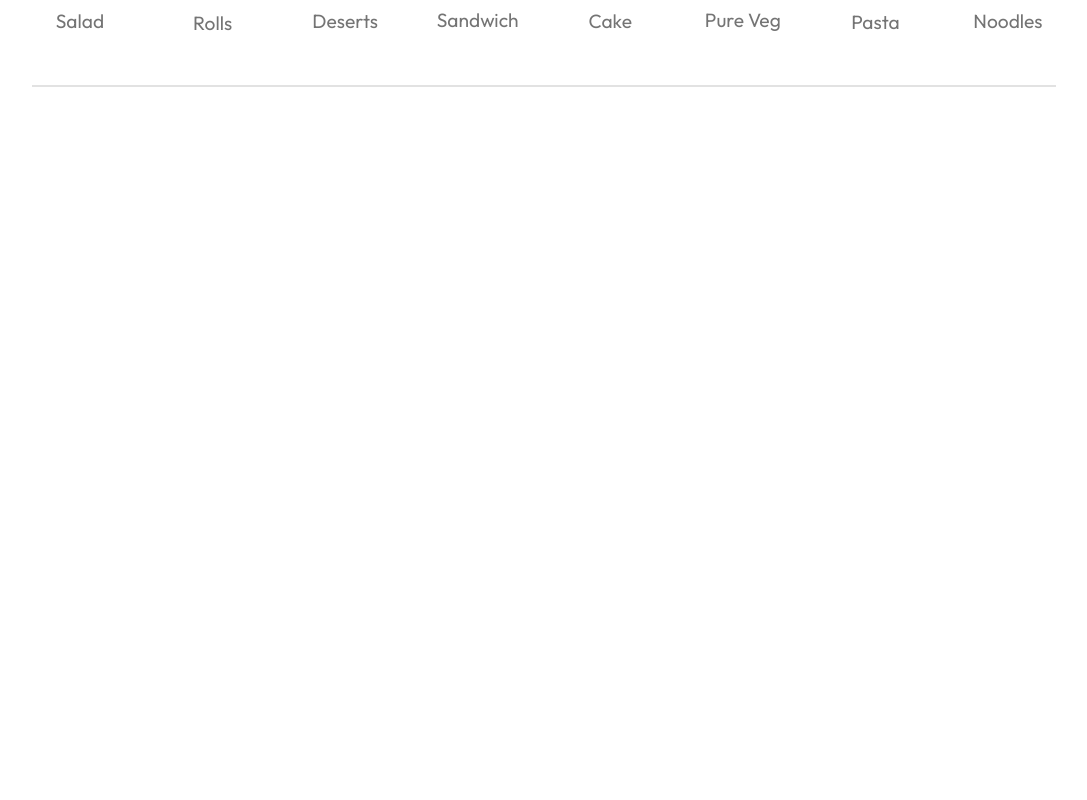
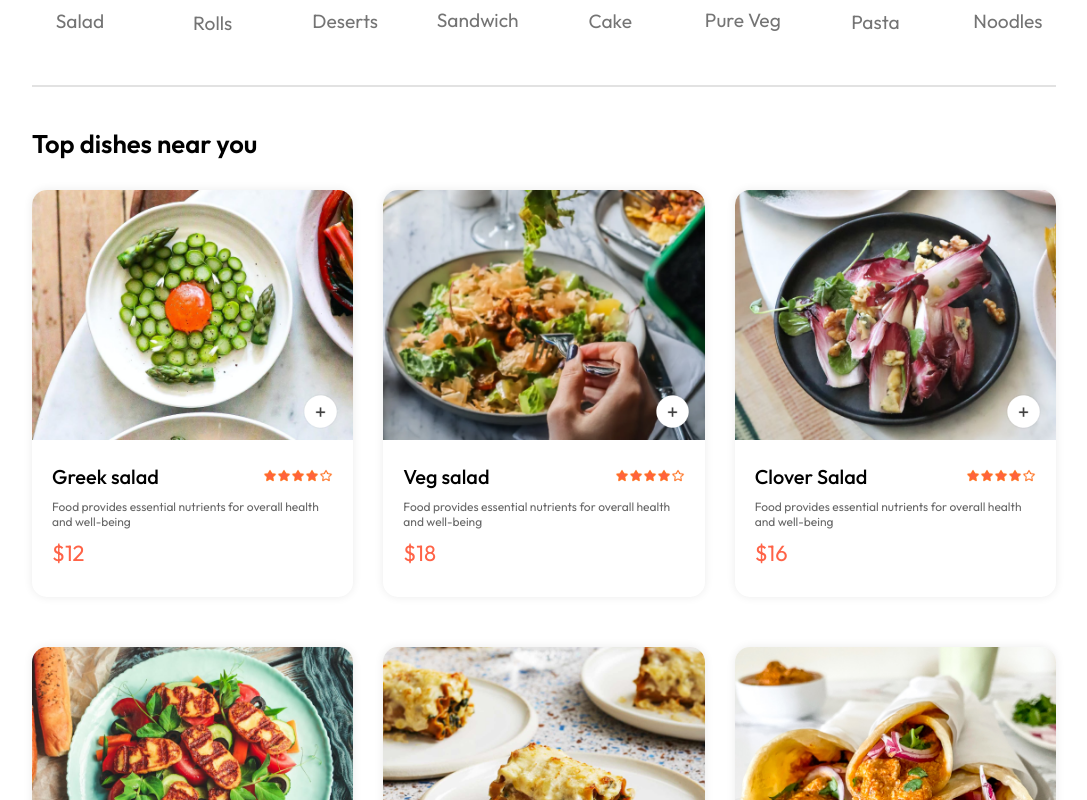
Before and after one commit to Habib0011/food-delivery-frontend, a React app: page / in a window 1280 px wide. Shown: the part 820-1620 px from the top of the page, without its empty margins (96-1183 px from the left). Before the commit the page ends 917 px from the top, so only its background shows below. Built offline with nearby package versions, Linux system fonts and the light colour scheme; the HTML template or start-up script is replaced by a standard one.

Commit message:
display food done

```diff
--- /dev/null
+++ b/src/Context/StoreContext.jsx
@@ -0,0 +1,16 @@
+import { createContext } from "react"
+import { food_list } from "../assets/assets";
+
+export const StoreContext = createContext(null);
+
+const StoreContextProvider = (props) => {
+    const contextValue = {
+        food_list
+    }
+    return (
+        <StoreContext.Provider value={contextValue}>
+            {props.children}
+        </StoreContext.Provider>
+    )
+}
+export default StoreContextProvider
--- /dev/null
+++ b/src/components/FoodDisplay/FoodDisplay.css
@@ -0,0 +1,16 @@
+.food-display {
+    margin-top: 30px;
+}
+
+.food-display h2 {
+    font-size: max(2vw, 24px);
+    font-weight: 600;
+}
+
+.food-display-list {
+    display: grid;
+    grid-template-columns: repeat(auto-fill, minmax(240px, 1fr));
+    margin-top: 30px;
+    gap: 30px;
+    row-gap: 50px;
+}
--- /dev/null
+++ b/src/components/FoodDisplay/FoodDisplay.jsx
@@ -0,0 +1,24 @@
+import React, { useContext } from 'react';
+import './FoodDisplay.css'
+import { StoreContext } from '../../Context/StoreContext';
+import FoodItem from '../FoodItem/FoodItem';
+
+const FoodDisplay = ({ category }) => {
+    const { food_list } = useContext(StoreContext)
+    console.log(food_list)
+    return (
+        <div className='food-display' id="food-display">
+            <h2>Top dishes near you</h2>
+            <div className='food-display-list'>
+                {
+                    food_list.map((item, index) => {
+                        return <FoodItem key={index} id={item._id} name={item.name} image={item.image} price={item.price} description={item.description}></FoodItem>
+                    })
+                }
+            </div>
+
+        </div>
+    );
+};
+
+export default FoodDisplay;
--- /dev/null
+++ b/src/components/FoodItem/FoodItem.css
@@ -0,0 +1,72 @@
+.food-item {
+    width: 100%;
+    margin: auto;
+    border-radius: 15px;
+    box-shadow: 0px 0px 10px #00000015;
+    transition: 0.3s;
+    animation: fadeIn 1s;
+}
+
+.food-item-img {
+    width: 100%;
+    border-radius: 15px 15px 0px 0px;
+}
+
+.food-item-info {
+    padding: 20px;
+}
+
+.food-item-name-rating {
+    display: flex;
+    justify-content: space-between;
+    align-items: center;
+    margin-bottom: 10px;
+}
+
+.food-item-name-rating p {
+    font-size: 20px;
+    font-weight: 500;
+}
+
+.food-item-name-rating img {
+    width: 70px;
+}
+
+.food-item-desc {
+    font-size: 12px;
+    color: #676767;
+
+}
+
+.food-item-price {
+    color: tomato;
+    font-size: 22px;
+    margin: 10px 0;
+    font-weight: 500px;
+}
+
+.food-item-img-container {
+    position: relative;
+}
+
+.food-item-img-container .add {
+    width: 35px;
+    position: absolute;
+    bottom: 15px;
+    right: 15px;
+    cursor: pointer;
+    border-radius: 50%;
+
+}
+
+.food-item-counter {
+    position: absolute;
+    bottom: 15px;
+    right: 15px;
+    background-color: white;
+    padding: 5px;
+    border-radius: 50px;
+    display: flex;
+    gap: 10px;
+    align-items: center;
+}
--- /dev/null
+++ b/src/components/FoodItem/FoodItem.jsx
@@ -0,0 +1,35 @@
+import React, { useState } from 'react';
+import './FoodItem.css'
+import { assets } from '../../assets/assets';
+const FoodItem = ({ id, name, image, price, description }) => {
+    const [itemCount, setItemCount] = useState(0)
+
+    return (
+        <div className='food-item'>
+            <div className="food-item-img-container">
+                <img src={image} alt="" className="food-item-img" />
+
+                {
+                    !itemCount ? <img src={assets.add_icon_white} alt="" className="add"
+                        onClick={() => setItemCount(prev => prev + 1)} />
+                        : <div className='food-item-counter'>
+                            <img onClick={() => setItemCount(prev => prev - 1)} src={assets.remove_icon_red} alt="" />
+                            <p>{itemCount}</p>
+                            <img onClick={() => setItemCount(prev => prev + 1)} src={assets.add_icon_green} alt="" />
+                        </div>
+                }
+            </div>
+            <div className="food-item-info">
+                <div className="food-item-name-rating">
+                    <p>{name}</p>
+                    <img src={assets.rating_starts} alt="" />
+                </div>
+                <p className="food-item-desc">{description}</p>
+                <p className="food-item-price">${price}</p>
+            </div>
+
+        </div>
+    );
+};
+
+export default FoodItem;
--- a/src/main.jsx
+++ b/src/main.jsx
@@ -3,10 +3,13 @@
 import './index.css'
 import App from './App.jsx'
 import { BrowserRouter } from 'react-router-dom'
+import StoreContextProvider from './Context/StoreContext.jsx'
 
 createRoot(document.getElementById('root')).render(
   <BrowserRouter>
-    <App />
+    <StoreContextProvider>
+      <App />
+    </StoreContextProvider>
   </BrowserRouter>
 
 
--- a/src/pages/Home/Home.jsx
+++ b/src/pages/Home/Home.jsx
@@ -7,11 +7,13 @@
         <div>
             <Header></Header>
             <ExploreMenu category={category} setCategory={setCategory}></ExploreMenu>
+            <FoodDisplay category={category}></FoodDisplay>
         </div>
     );
 };
 import './Home.css'
 import Header from '../../components/Header/Header';
 import ExploreMenu from '../../components/ExploreMenu/ExploreMenu';
+import FoodDisplay from '../../components/FoodDisplay/FoodDisplay';
 
 export default Home;
```
